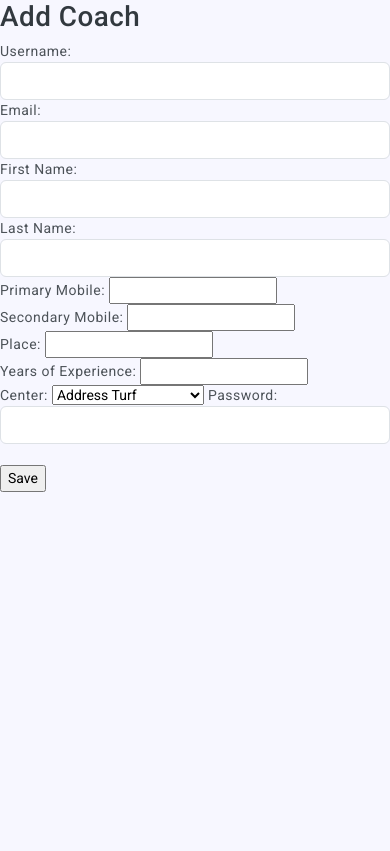
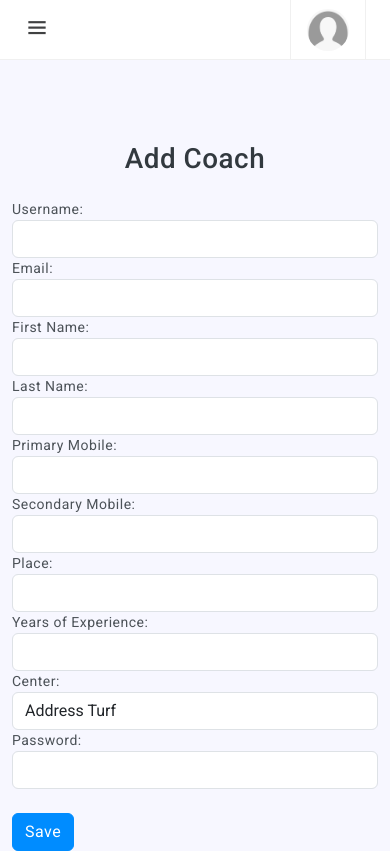
Before and after one commit to muhsinmuhsy/acmilan, a Django app: page /coaches/add/ in a window 390 px wide. Before the commit the page ends 492 px from the top, so only its background shows below. Run offline with Django 4.2, Linux system fonts and the light colour scheme; a user stored in the database is signed in; data comes from the database, SQL or seed files in the repository; both versions use the stored data as it was after the commit; some libraries are stand-ins or nearby versions.

Commit message:
/// nothing ///

```diff
--- a/Core/templates/add_coach.html
+++ b/Core/templates/add_coach.html
@@ -1,43 +1,90 @@
 {% extends 'base.html' %}
+{% load static %}
+{% block content %}
+    {% include 'header.html' %}
+    <br>
+    <br>
+    <br>
+    <br>
+    <br>
+    <br>
 
-{% block content %}
-  <h1>Add Coach</h1>
-  <form method="POST">
+
+
+      <div class="container">
+        <div class="row justify-content-center">
+          <div class="col-md-6">
+            <h1 class="text-center mb-4">Add Coach</h1>
+            <form method="POST" class="needs-validation" novalidate>
               {% csrf_token %}
+              <div class="form-group">
                 <label for="username">Username:</label>
                 <input type="text" id="username" name="username" required class="form-control" >
+                <div class="invalid-feedback">Please enter a username.</div>
+              </div>
 
+              <div class="form-group">
                 <label for="email">Email:</label>
                 <input type="email" id="email" name="email" required class="form-control" >
+                <div class="invalid-feedback">Please enter a valid email address.</div>
+              </div>
 
+              <div class="form-group">
                 <label for="first_name">First Name:</label>
                 <input type="text" id="first_name" name="first_name" required class="form-control" >
+                <div class="invalid-feedback">Please enter a first name.</div>
+              </div>
 
+              <div class="form-group">
                 <label for="last_name">Last Name:</label>
                 <input type="text" id="last_name" name="last_name" required class="form-control" >
+                <div class="invalid-feedback">Please enter a last name.</div>
+              </div>
 
+              <div class="form-group">
                 <label for="primary_mobile">Primary Mobile:</label>
-    <input type="text" name="primary_mobile" required>
-    <br>
+                <input type="text" name="primary_mobile" required class="form-control">
+                <div class="invalid-feedback">Please enter a primary mobile number.</div>
+              </div>
+
+              <div class="form-group">
                 <label for="secondary_mobile">Secondary Mobile:</label>
-    <input type="text" name="secondary_mobile" required>
-    <br>
+                <input type="text" name="secondary_mobile" required class="form-control">
+                <div class="invalid-feedback">Please enter a secondary mobile number.</div>
+              </div>
+
+              <div class="form-group">
                 <label for="place">Place:</label>
-    <input type="text" name="place" required>
-    <br>
+                <input type="text" name="place" required class="form-control">
+                <div class="invalid-feedback">Please enter a place.</div>
+              </div>
+
+              <div class="form-group">
                 <label for="years_of_experience">Years of Experience:</label>
-    <input type="number" name="years_of_experience" required>
-    <br>
+                <input type="number" name="years_of_experience" required class="form-control">
+                <div class="invalid-feedback">Please enter the number of years of experience.</div>
+              </div>
+
+              <div class="form-group">
                 <label for="center_id">Center:</label>
-    <select name="center_id" required>
+                <select name="center_id" required class="form-control">
                   {% for center in centers %}
                     <option value="{{ center.id }}">{{ center.name }}</option>
                   {% endfor %}
                 </select>
+                <div class="invalid-feedback">Please select a center.</div>
+              </div>
 
+              <div class="form-group">
                 <label for="password">Password:</label>
                 <input type="password" id="password" name="password" required class="form-control">
-    <br>
-    <input type="submit" value="Save">
+                <div class="invalid-feedback">Please enter a password.</div>
+              </div>
+
+              <button type="submit" class="btn btn-primary btn-block mt-4">Save</button>
             </form>
+          </div>
+        </div>
+      </div
+
 {% endblock %}
```
Also changed, not shown: db.sqlite3. Lines whose indentation alone changed are shown as unchanged.
